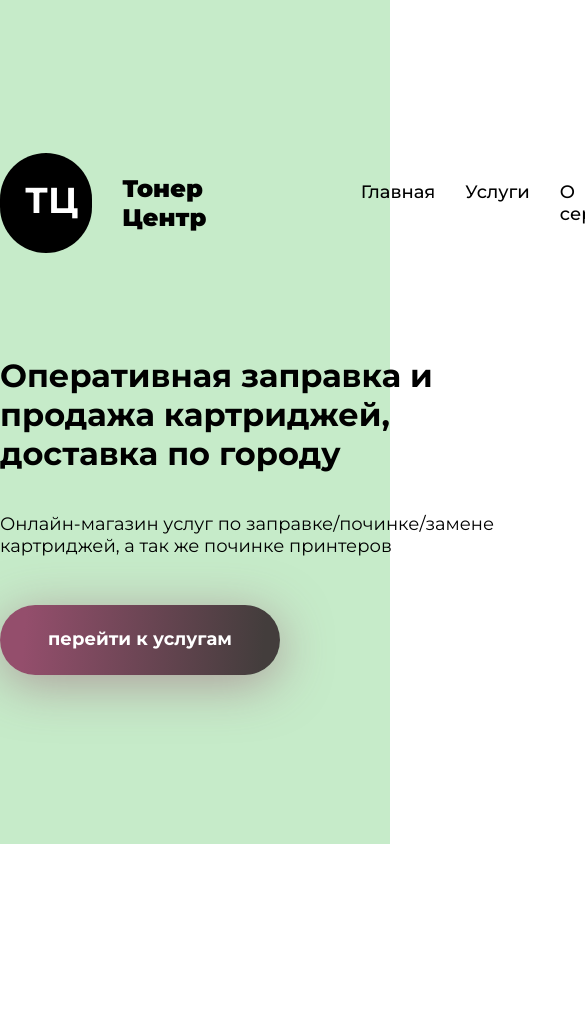
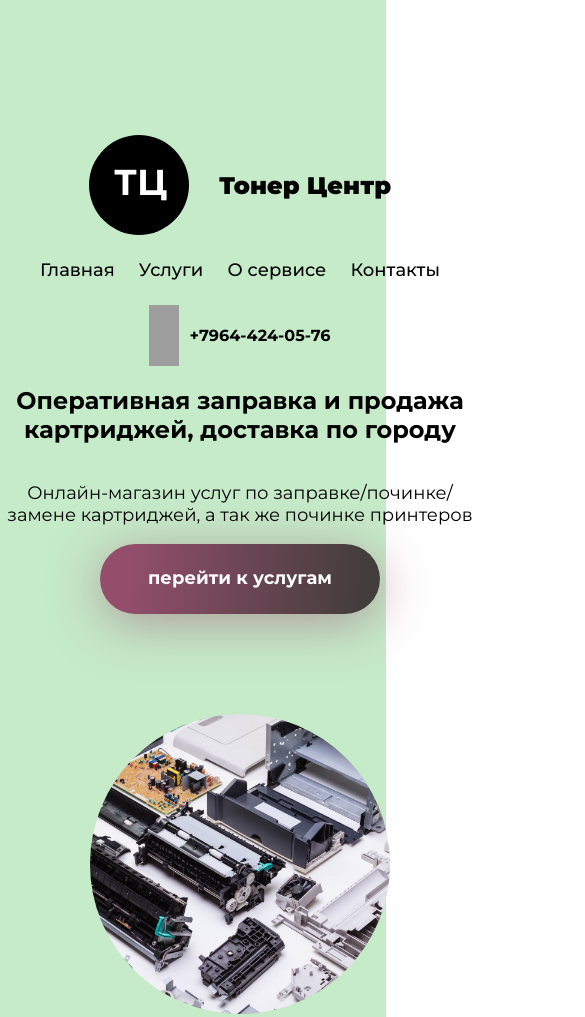
Before and after one commit to y2k01/newToner, a website: page index.html in a window 390 px wide. Shown: the top 1017 px of the page, 585 px wide, since content can reach past the window. Before the commit the page ends 844 px from the top, so only its background shows below. Drawn offline with Linux system fonts and the light colour scheme; grey boxes are pictures that could not be loaded.

Commit message:
adaptive added

```diff
--- a/src/index.html
+++ b/index.html
@@ -11,7 +11,7 @@
     <title>Document</title>
 </head>
 <body>
-    <div class="landing">
+    <section class="one">
         <div class="workarea">
             <header>
                 <div class="logo">
@@ -46,7 +46,8 @@
                 <img src="img/0.jpg" alt="main-image" class="main-image">
             </div>
         </div>
-    </div>
-
+    </section>
+    <section class="two">
+    </section>
 </body>
 </html>
--- a/src/styles.scss
+++ b/styles.scss
@@ -3,32 +3,35 @@ body {
   padding: 0;
   font-family: Montserrat;
 
-  .landing {
-    width: 100vw;
+  section {
+    width: 99vw;
     height: 100vh;
     background-color: #C6EBC9;
     display: flex;
     flex-direction: column;
-    position: absolute;
+    flex-wrap: wrap;
 
     .workarea {
-      margin: auto;
-      width: 1100px;
-      height: 100vh;
+
+      margin: 0 auto;
+      max-width: 1200px;
+
       header {
-        position: absolute;
+        flex-wrap: wrap;
         display: flex;
         align-items: center;
         margin-top: 135px;
 
         .logo {
-          display: flex;
-          width: 330px;
-          height: 135px;
+          display: inherit;
+          flex-wrap: wrap;
+
           align-items: center;
           margin-right: 50px;
+
           .logo-image {
-
+            display: inherit;
+            flex-wrap: wrap;
             width: 100px;
             height: 100px;
             background: #000000;
@@ -63,7 +66,7 @@ body {
 
         nav {
 
-          display: flex;
+          display: inherit;
           font-weight: 500;
           font-size: 18px;
           a {
@@ -79,7 +82,8 @@ body {
         }
 
         .phone {
-          display: flex;
+          display: inherit;
+          flex-wrap: wrap;
           .phone-img {
             padding-left: 50px;
             width: 30px;
@@ -92,20 +96,21 @@ body {
 
       .main {
         display: flex;
-        margin-top: 335px;
-
+        margin-top: 100px;
+        flex-wrap: wrap;
+        justify-content: center;
         .offer {
 
-          display: flex;
+          display: inherit;
           flex-direction: column;
-          position: relative;
-          width: 500px;
-          height: 500px;
+
+          max-width: 500px;
+
           p {
             font-size: 18px;
           }
           .button {
-
+            display: inherit;
             margin-top: 30px;
             width: 280px;
             height: 70px;
@@ -113,11 +118,12 @@ body {
             box-shadow: 0px 9px 50px rgba(148, 78, 108, 0.5);
             border-radius: 50px;
             a {
+              display: inherit;
               text-decoration: none;
+              margin: 0 auto;
               p {
+                display: inherit;
                 padding-top: 5px;
-                display: flex;
-                justify-content: center;
                 font-family: Montserrat;
                 font-style: normal;
                 font-weight: bold;
@@ -154,4 +160,71 @@ body {
       }
     }
   }
+
+  @media (max-width: 1110px) {
+    section {
+      height: 150vh;
+      .workarea {
+        header {
+          justify-content: center;
+          flex-direction: column;
+          .logo {
+            margin: 0;
+          }
+          nav {
+            min-width: 400px;
+            justify-content: space-between;
+            a {
+              margin: 0;
+            }
+          }
+          .phone {
+            .phone-img {
+              padding: 0;
+            }
+          }
+        }
+        .main {
+          margin: 0;
+          justify-content: center;
+          text-align: center;
+          .offer {
+            justify-content: center;
+            .button {
+              justify-content: center;
+              margin:  0 100px 0 100px;
+            }
+
+          }
+          img {
+            margin: 0;
+            margin-top: 100px;
+            flex-wrap: wrap;
+          }
+        }
+      }
+    }
+  }
+  @media (max-width: 767px) {
+    section {
+      max-width: none;
+
+    }
+    .workarea {
+      max-height: none;
+    }
+    img {
+      max-width: 300px;
+      max-height: 300px;
+    }
+  }
+  @media (max-height: 500px) {
+
+  }
+  @media (max-width: 767px) {
+
+  }
+  .two {
+    background-color: #FFFFFF;
+  }
 }
```
Also changed, not shown: img/0.jpg (renamed from src/img/0.jpg), src/styles.css (deleted), styles.css (added), 2 other files.
